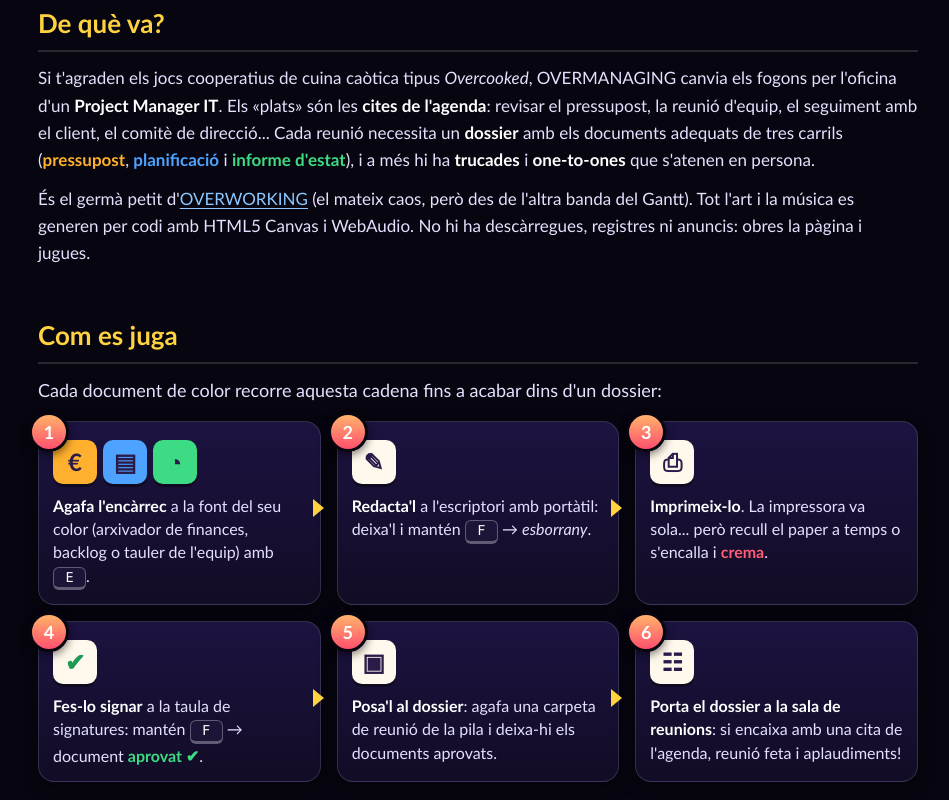
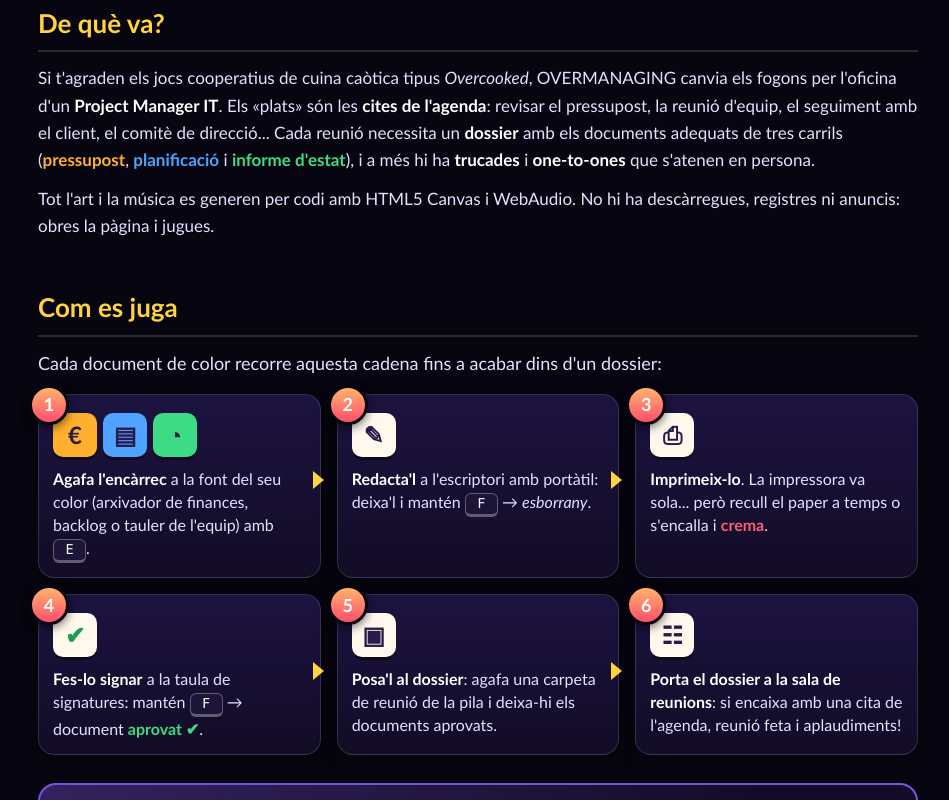
Before and after one commit to ivan-pico/overmanaging, a plain HTML site: page index.html in a window 1280 px wide. Shown: the part 1329-2129 px from the top of the page, without its empty margins (162-1111 px from the left). Drawn offline with Linux system fonts and the light colour scheme; animation ran at ten frames a second.

Commit message:
Quitar referencias a OVERWORKING
Son proyectos independientes en subdominios distintos: se eliminan
los enlaces de la página, los créditos, el JSON-LD y el README.

Co-Authored-By: Claude Opus 5.5 <noreply@anthropic.com>

```diff
--- a/index.html
+++ b/index.html
@@ -156,11 +156,6 @@
           "@type": "PlayAction",
           "target": "https://overmanaging.gohan.cat/"
         },
-        "isBasedOn": {
-          "@type": "VideoGame",
-          "name": "OVERWORKING",
-          "url": "https://overworking.gohan.cat/"
-        },
         "subjectOf": {
           "@type": "SoftwareSourceCode",
           "name": "Codi font d'OVERMANAGING",
@@ -253,8 +248,7 @@
           <strong>dossier</strong> amb els documents adequats de tres carrils (<strong class="tb">pressupost</strong>,
           <strong class="tp">planificació</strong> i <strong class="tr">informe d'estat</strong>), i a més hi ha
           <strong>trucades</strong> i <strong>one-to-ones</strong> que s'atenen en persona.</p>
-        <p data-i18n-html="page.what.p2">És el germà petit d'<a href="https://overworking.gohan.cat/">OVERWORKING</a> (el mateix caos,
-          però des de l'altra banda del Gantt). Tot l'art i la música es generen per codi amb HTML5 Canvas i WebAudio.
+        <p data-i18n-html="page.what.p2">Tot l'art i la música es generen per codi amb HTML5 Canvas i WebAudio.
           No hi ha descàrregues, registres ni anuncis: obres la pàgina i jugues.</p>
       </section>
 
@@ -395,7 +389,7 @@
         <h2 id="h-creditos" data-i18n="page.cred.h">Crèdits</h2>
         <p data-i18n-html="page.cred.p1">Un joc d'<a href="https://gohan.cat" rel="author">Ivan Picó</a> · <a href="https://gohan.cat">Gohan Project</a>.</p>
         <p data-i18n-html="page.cred.p2">Codi font a <a href="https://github.com/ivan-pico/overmanaging">GitHub</a> amb llicència
-          <a href="https://www.gnu.org/licenses/gpl-3.0.html" rel="license">GPL-3.0</a>. Germà d'<a href="https://overworking.gohan.cat/">OVERWORKING</a>.</p>
+          <a href="https://www.gnu.org/licenses/gpl-3.0.html" rel="license">GPL-3.0</a>.</p>
         <p class="small" data-i18n="page.cred.p3">Cap becari no ha patit danys durant el desenvolupament. (Bé, un. Però tenia cafè.)</p>
         <p><a class="play" href="#juego" data-i18n="page.back">▲ Tornar al joc</a></p>
       </footer>
--- a/js/i18n/strings_ui.js
+++ b/js/i18n/strings_ui.js
@@ -343,7 +343,7 @@ window.OW = window.OW || {};
       'page.back': '▲ Volver al juego',
       'page.what.h': '¿De qué va?',
       'page.what.p1': 'Si te gustan los juegos cooperativos de cocina caótica tipo <em>Overcooked</em>, OVERMANAGING cambia los fogones por la oficina de un <strong>Project Manager IT</strong>. Los «platos» son las <strong>citas de la agenda</strong>: revisar el presupuesto, la reunión de equipo, el seguimiento con el cliente, el comité de dirección... Cada reunión necesita un <strong>dossier</strong> con los documentos adecuados de tres carriles (<strong class="tb">presupuesto</strong>, <strong class="tp">planificación</strong> e <strong class="tr">informe de estado</strong>), y además hay <strong>llamadas</strong> y <strong>one-to-ones</strong> que se atienden en persona.',
-      'page.what.p2': 'Es el hermano pequeño de <a href="https://overworking.gohan.cat/">OVERWORKING</a> (el mismo caos, pero desde el otro lado del Gantt). Todo el arte y la música se generan por código con HTML5 Canvas y WebAudio. No hay descargas, registros ni anuncios: abres la página y juegas.',
+      'page.what.p2': 'Todo el arte y la música se generan por código con HTML5 Canvas y WebAudio. No hay descargas, registros ni anuncios: abres la página y juegas.',
       'page.how.h': 'Cómo se juega',
       'page.how.intro': 'Cada documento de color recorre esta cadena hasta acabar dentro de un dossier:',
       'page.how.s1': '<strong>Coge el encargo</strong> en la fuente de su color (archivador de finanzas, backlog o tablero del equipo) con <kbd>E</kbd>.',
@@ -431,7 +431,7 @@ window.OW = window.OW || {};
       'page.faq.a5': 'Sí: en modo 1 jugador controlas a dos PM y cambias entre ellos, y los umbrales de estrellas son más bajos.',
       'page.cred.h': 'Créditos',
       'page.cred.p1': 'Un juego de <a href="https://gohan.cat" rel="author">Ivan Picó</a> · <a href="https://gohan.cat">Gohan Project</a>.',
-      'page.cred.p2': 'Código fuente en <a href="https://github.com/ivan-pico/overmanaging">GitHub</a> bajo licencia <a href="https://www.gnu.org/licenses/gpl-3.0.html" rel="license">GPL-3.0</a>. Hermano de <a href="https://overworking.gohan.cat/">OVERWORKING</a>.',
+      'page.cred.p2': 'Código fuente en <a href="https://github.com/ivan-pico/overmanaging">GitHub</a> bajo licencia <a href="https://www.gnu.org/licenses/gpl-3.0.html" rel="license">GPL-3.0</a>.',
       'page.cred.p3': 'Ningún becario fue dañado durante el desarrollo. (Bueno, uno. Pero tenía café.)'
     }
   });
```
Also changed, not shown: 1 other file.
